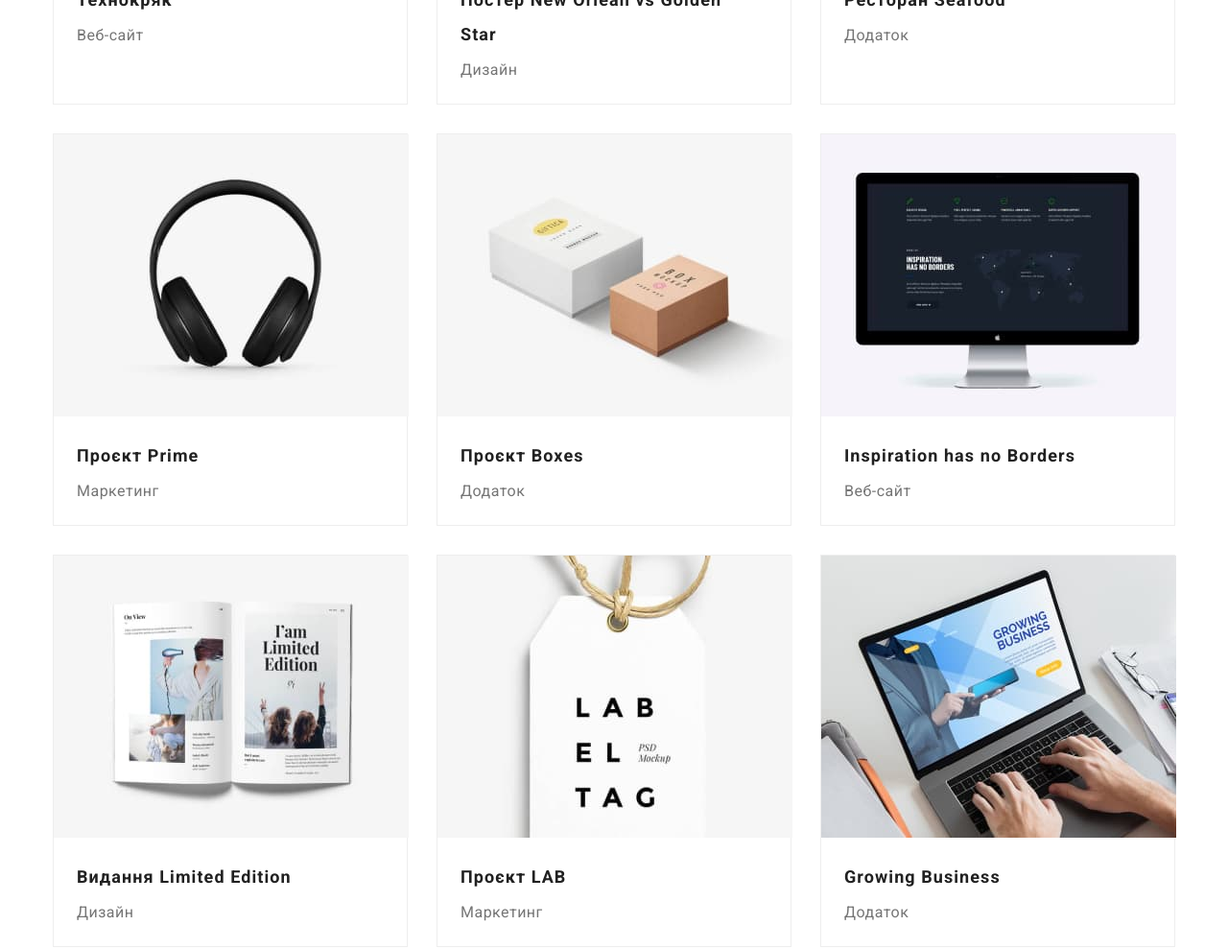
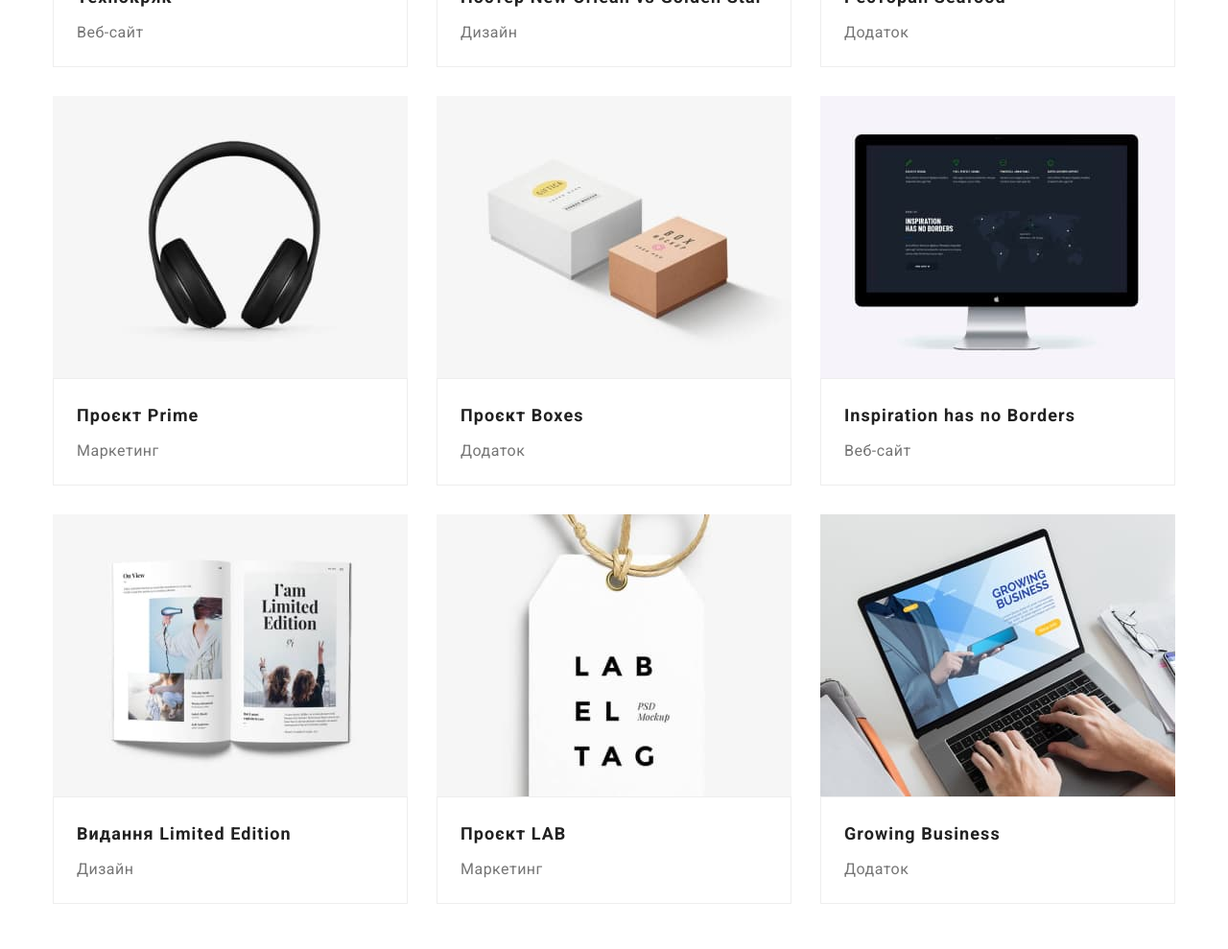
Before and after one commit to SerhiiChekhobakhov/goit-markup-hw-03, a plain HTML site: page portfolio.html in a window 1280 px wide. Shown: the part 600-1589 px from the top of the page at 96% size. Drawn offline with nearby package versions, Linux system fonts and the light colour scheme.

Commit message:
виправлення 2

```diff
--- a/css/styles.css
+++ b/css/styles.css
@@ -22,6 +22,10 @@ body {
   font-family: "Roboto", "Raleway", "sans-serif";
   color: var(--title-color);
   font-size: 14px;
+}
+
+img {
+  display: block;
 }
 
 /* Логотип */
@@ -137,8 +141,7 @@ body {
 /* Контейнер */
 
 .container {
-  margin-right: auto;
-  margin-left: auto;
+  margin: 0 auto;
   width: 1200px;
   padding: 0 15px;
 }
@@ -159,9 +162,10 @@ body {
   letter-spacing: 0.06em;
   text-transform: uppercase;
   color: var(--hero-title-color);
-  margin-top: 0;
   margin-bottom: 30px;
   width: 696px;
+  margin-left: auto;
+  margin-right: auto;
 }
 
 .container.hero-title {
@@ -245,10 +249,6 @@ body {
 
   display: flex;
   gap: 30px;
-}
-
-.activities-photo {
-  display: block;
 }
 
 /* Команда */
@@ -349,8 +349,6 @@ body {
 
 .products-card {
   background-color: var(--background-color);
-  border: 1px solid #eeeeee;
-  width: 370px;
   flex-basis: calc((100% - 60px) / 3);
 }
 
@@ -376,11 +374,12 @@ body {
   text-decoration: none;
 }
 
-.container.products-card {
+.container.products {
   margin: 0;
   padding: 20px 24px;
-  width: 322px;
-  border: none;
+  border-top: none;
+  border: 1px solid #eeeeee;
+  width: 370px;
 }
 
 /* Футер */
--- a/portfolio.html
+++ b/portfolio.html
@@ -97,7 +97,7 @@
                   width="370"
                   class="product-photo"
                 />
-                <div class="container products-card">
+                <div class="container products">
                   <h3 class="product-name">Технокряк</h3>
                   <p class="product-text">Веб-сайт</p>
                 </div>
@@ -111,7 +111,7 @@
                   width="370"
                   class="product-photo"
                 />
-                <div class="container products-card">
+                <div class="container products">
                   <h3 class="product-name">
                     Постер <span lang="en">New Orlean vs Golden Star</span>
                   </h3>
@@ -127,7 +127,7 @@
                   width="370"
                   class="product-photo"
                 />
-                <div class="container products-card">
+                <div class="container products">
                   <h3 class="product-name">
                     Ресторан <span lang="en">Seafood</span>
                   </h3>
@@ -143,7 +143,7 @@
                   width="370"
                   class="product-photo"
                 />
-                <div class="container products-card">
+                <div class="container products">
                   <h3 class="product-name">
                     Проєкт <span lang="en">Prime</span>
                   </h3>
@@ -159,7 +159,7 @@
                   width="370"
                   class="product-photo"
                 />
-                <div class="container products-card">
+                <div class="container products">
                   <h3 class="product-name">
                     Проєкт <span lang="en">Boxes</span>
                   </h3>
@@ -175,7 +175,7 @@
                   width="370"
                   class="product-photo"
                 />
-                <div class="container products-card">
+                <div class="container products">
                   <h3 class="product-name" lang="en">
                     Inspiration has no Borders
                   </h3>
@@ -191,7 +191,7 @@
                   width="370"
                   class="product-photo"
                 />
-                <div class="container products-card">
+                <div class="container products">
                   <h3 class="product-name">
                     Видання <span lang="en">Limited Edition</span>
                   </h3>
@@ -207,7 +207,7 @@
                   width="370"
                   class="product-photo"
                 />
-                <div class="container products-card">
+                <div class="container products">
                   <h3 class="product-name">
                     Проєкт <span lang="en">LAB</span>
                   </h3>
@@ -223,7 +223,7 @@
                   width="370"
                   class="product-photo"
                 />
-                <div class="container products-card">
+                <div class="container products">
                   <h3 class="product-name" lang="en">Growing Business</h3>
                   <p class="product-text">Додаток</p>
                 </div>
```
Also changed, not shown: index.html (+3 -3 lines).
